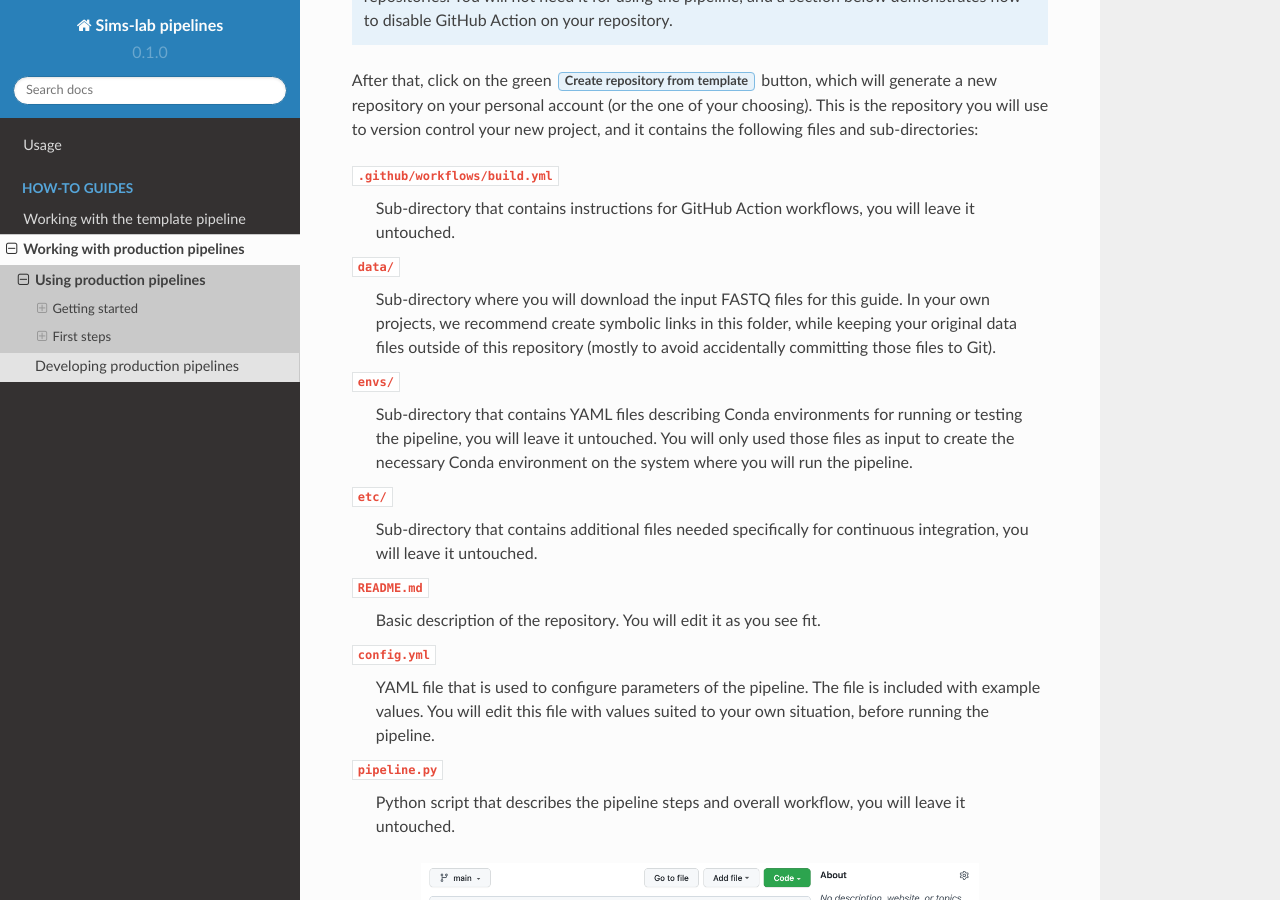
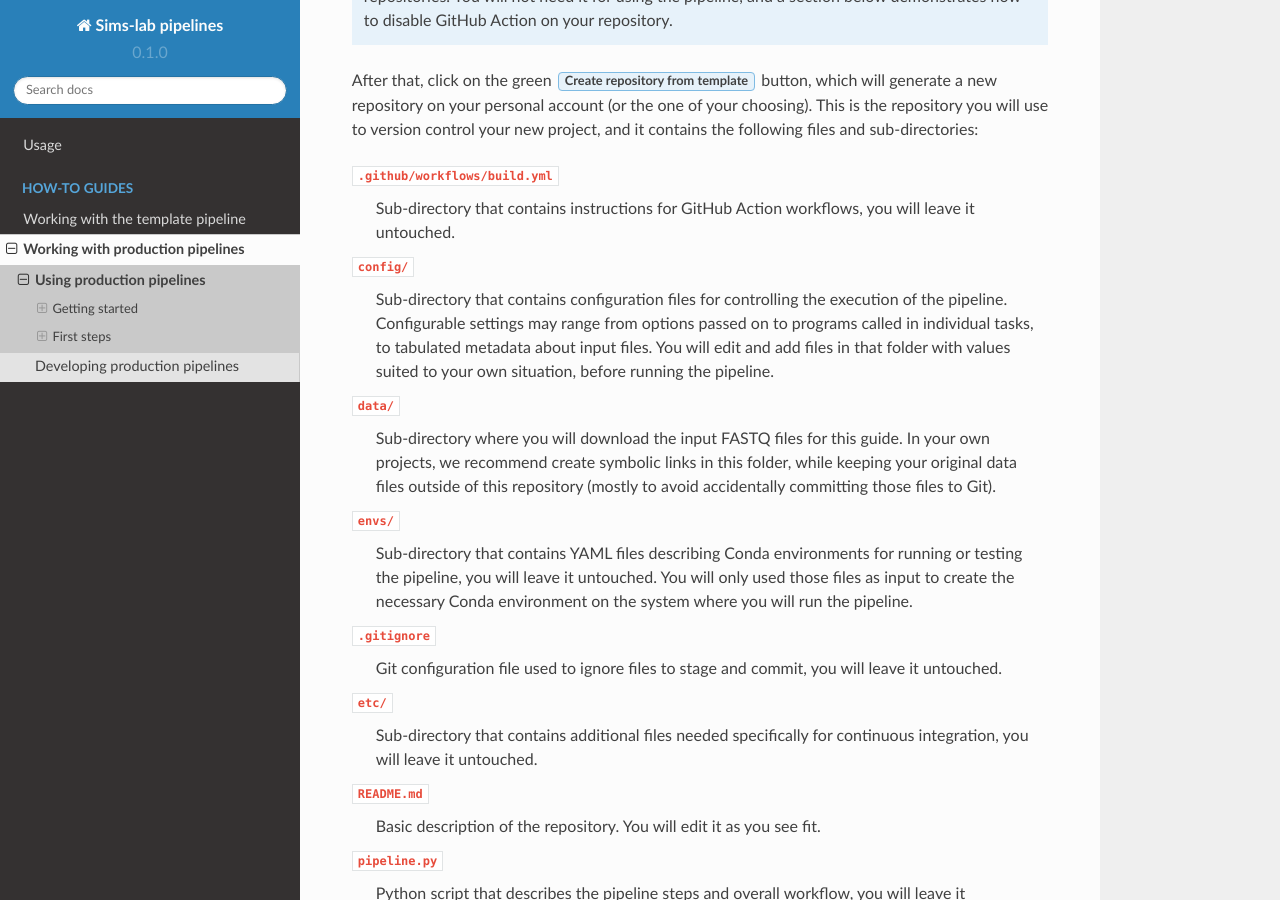
Before and after one commit to kevinrue/rtd-tutorial, a Sphinx documentation site: the page built from docs/source/guides/production_usage.rst, in a window 1280 px wide and 900 px high, scrolled down 756 px. Built offline with Sphinx 7.4.7 and the Read the Docs theme 2.0.0, drawn with Linux system fonts in a browser that asks for light colours.

Commit message:
Update screenshots (#18)
* update screenshot for template pipeline

* update screenshot of production pipeline from template

* update screenshot of production pipeline fork

* update legend about repository structure

```diff
--- a/docs/source/guides/production_usage.rst
+++ b/docs/source/guides/production_usage.rst
@@ -47,6 +47,14 @@
   Sub-directory that contains instructions for GitHub Action workflows,
   you will leave it untouched.
 
+``config/``
+  Sub-directory that contains configuration files for controlling
+  the execution of the pipeline.
+  Configurable settings may range from options passed on to programs
+  called in individual tasks, to tabulated metadata about input files.
+  You will edit and add files in that folder with values suited to your own situation,
+  before running the pipeline.
+
 ``data/``
   Sub-directory where you will download the input FASTQ files for this guide.
   In your own projects, we recommend create symbolic links in this folder,
@@ -59,6 +67,10 @@
   You will only used those files as input to create the necessary
   Conda environment on the system where you will run the pipeline.
 
+``.gitignore``
+  Git configuration file used to ignore files to stage and commit,
+  you will leave it untouched.
+
 ``etc/``
   Sub-directory that contains additional files needed specifically
   for continuous integration, you will leave it untouched.
@@ -66,12 +78,6 @@
 ``README.md``
   Basic description of the repository.
   You will edit it as you see fit.
-
-``config.yml``
-  YAML file that is used to configure parameters of the pipeline.
-  The file is included with example values.
-  You will edit this file with values suited to your own situation,
-  before running the pipeline.
 
 ``pipeline.py``
   Python script that describes the pipeline steps and overall workflow,
```
Also changed, not shown: docs/source/guides/production_fork.rst (+13 -7 lines), docs/source/guides/template.rst (+13 -6 lines), docs/source/_static/images/guides/github-fork.png, docs/source/_static/images/guides/github-production.png, docs/source/_static/images/guides/github-template.png.
